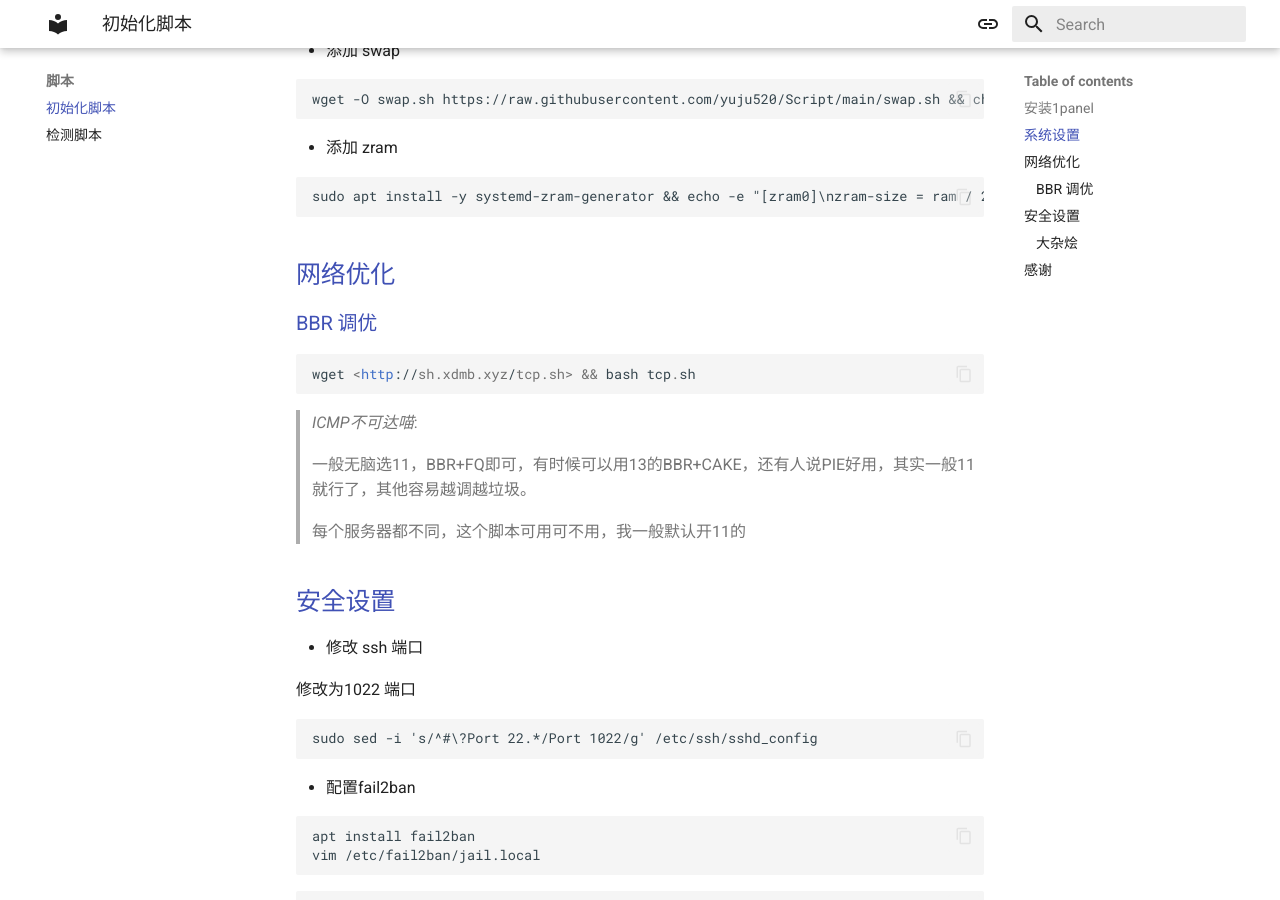
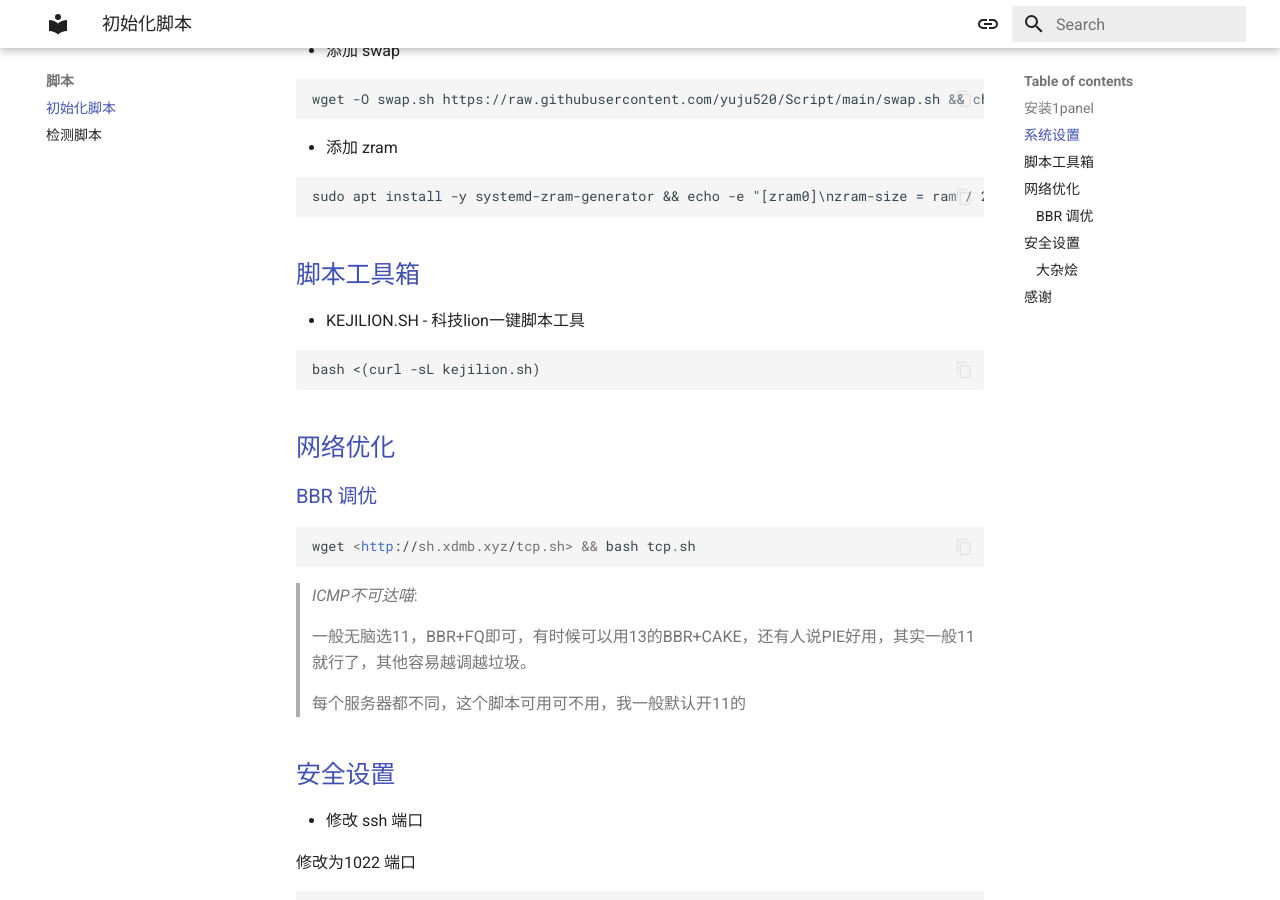
Before and after one commit to Rain-kl/MJJ-REF, an MkDocs documentation site: the page built from docs/Script/Initialization.md, in a window 1280 px wide and 900 px high, scrolled down 530 px. Built offline with MkDocs 1.6.1 and Material for MkDocs 9.7.7, drawn with Linux system fonts in a browser that asks for light colours.

Commit message:
vault backup: 2025-12-21 13:20:52

````diff
--- a/docs/Script/Initialization.md
+++ b/docs/Script/Initialization.md
@@ -24,6 +24,14 @@ wget -O swap.sh https://raw.githubusercontent.com/yuju520/Script/main/swap.sh &&
 
 ```
 sudo apt install -y systemd-zram-generator && echo -e "[zram0]\nzram-size = ram / 2\ncompression-algorithm = lz4\nswap-priority = 100" | sudo tee /etc/systemd/zram-generator.conf >/dev/null && sudo systemctl daemon-reload && sudo systemctl restart systemd-zram-setup@zram0.service && swapon --show
+```
+
+## 脚本工具箱
+
+- KEJILION.SH - 科技lion一键脚本工具
+
+```
+bash <(curl -sL kejilion.sh)
 ```
 
 ## 网络优化
````
